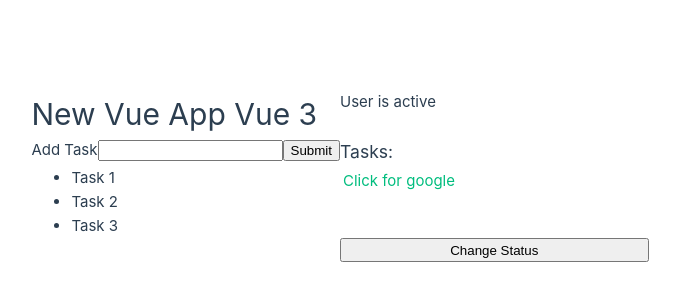
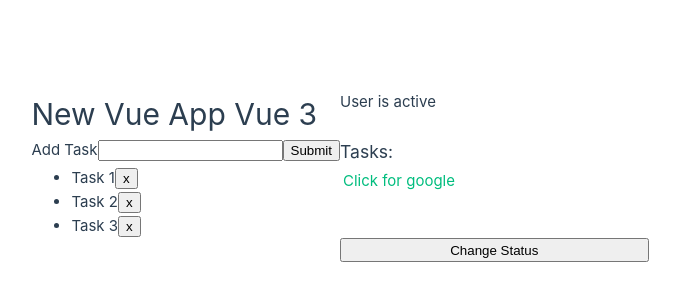
Before and after one commit to DFKorn/TM-vue-course, a Vue app: page / in a window 1280 px wide. Shown: the part 224-524 px from the top of the page, without its empty margins (300-980 px from the left). Built offline with nearby package versions, Linux system fonts and the light colour scheme.

Commit message:
add deleteTask func

```diff
--- a/src/App.vue
+++ b/src/App.vue
@@ -23,6 +23,10 @@
     newTask.value = "";
   }
 };
+
+const deleteTask = (index) => {
+  tasks.value.splice(index, 1);
+};
 </script>
 
 <template>
@@ -39,7 +43,12 @@
 
   <h3>Tasks:</h3>
   <ul>
-    <li v-for="task in tasks" :key="task">{{ task }}</li>
+    <li v-for="(task, index) in tasks" :key="task">
+      <span>
+        {{ task }}
+      </span>
+      <button @click="deleteTask(index)">x</button>
+    </li>
   </ul>
   <!-- <a v-bind:href="link">Click for google</a> -->
   <a :href="link">Click for google</a>
```
